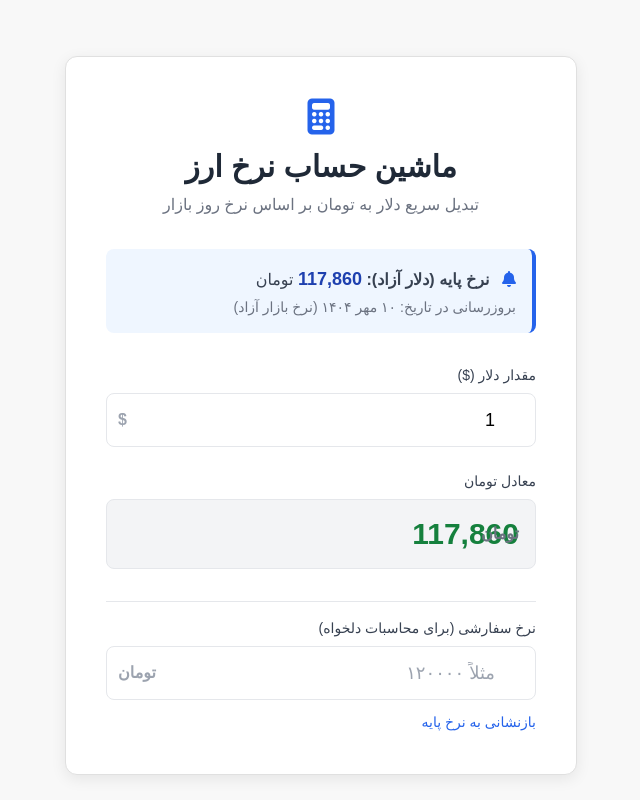
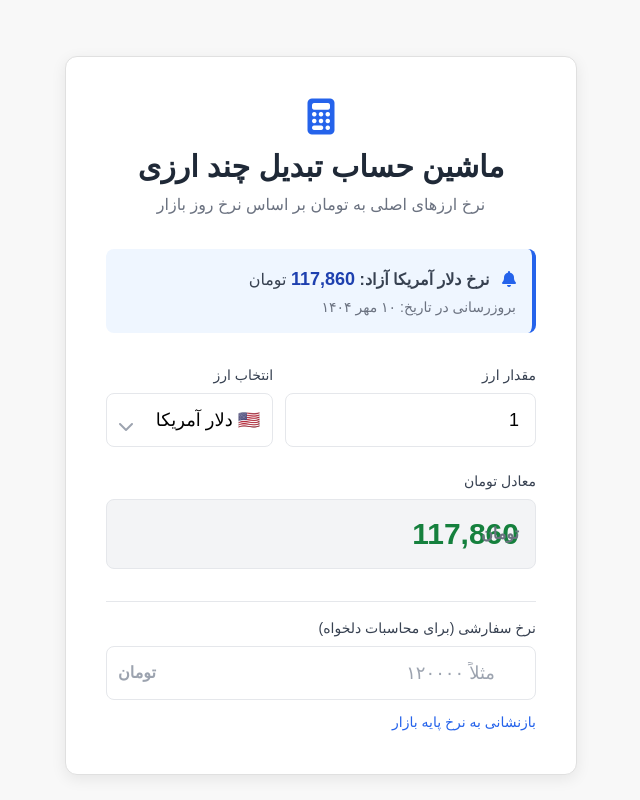
Before and after one commit to Reza-AST-2000/Telegram-proxy-finder, a plain HTML site: page index.html in a window 1280 px wide. Shown: the whole page, without its empty margins (319-959 px from the left). Drawn offline with nearby package versions, Linux system fonts and the light colour scheme; a web font is replaced by a local one.

Commit message:
Update index.html

```diff
--- a/index.html
+++ b/index.html
@@ -3,7 +3,7 @@
 <head>
     <meta charset="UTF-8">
     <meta name="viewport" content="width=device-width, initial-scale=1.0">
-    <title>ماشین حساب تبدیل ارز</title>
+    <title>ماشین حساب تبدیل چند ارزی</title>
     <script src="https://cdn.tailwindcss.com"></script>
     <link rel="stylesheet" href="https://cdnjs.cloudflare.com/ajax/libs/font-awesome/6.5.1/css/all.min.css">
 
@@ -24,13 +24,12 @@
             box-shadow: 0 4px 15px rgba(0, 0, 0, 0.08);
             border: 1px solid #e0e0e0;
         }
-        /* تمرکز روی فیلد ورودی */
-        .input-group input:focus {
+        .input-group input:focus, .input-group select:focus {
             outline: none;
             border-color: #2563eb;
             box-shadow: 0 0 0 3px rgba(37, 99, 235, 0.2);
         }
-        /* نمایش نتیجه تومان به صورت چپ‌چین (برای خوانایی اعداد) */
+        /* نمایش نتیجه تومان به صورت چپ‌چین */
         #tomanOutput {
             direction: ltr;
             text-align: right;
@@ -42,22 +41,30 @@
     <div class="w-full max-w-lg mt-10 card p-6 md:p-10 rounded-xl">
         <header class="text-center mb-8">
             <i class="fa-solid fa-calculator text-4xl text-blue-600 mb-3"></i>
-            <h1 class="text-3xl font-extrabold text-gray-800">ماشین حساب نرخ ارز</h1>
-            <p class="text-gray-500 mt-2">تبدیل سریع دلار به تومان بر اساس نرخ روز بازار</p>
+            <h1 class="text-3xl font-extrabold text-gray-800">ماشین حساب تبدیل چند ارزی</h1>
+            <p class="text-gray-500 mt-2">نرخ ارزهای اصلی به تومان بر اساس نرخ روز بازار</p>
         </header>
 
         <div class="bg-blue-50 border-r-4 border-blue-600 p-4 mb-8 rounded-lg text-gray-700">
             <i class="fa-solid fa-bell text-blue-600 ml-2"></i>
-            <span class="font-bold">نرخ پایه (دلار آزاد):</span>
+            <span class="font-bold" id="currentCurrencyName">نرخ دلار آزاد:</span>
             <span id="baseRateDisplay" class="font-extrabold text-lg text-blue-800"></span> تومان
             <p class="text-sm mt-1 text-gray-500" id="updateInfo"></p>
         </div>
 
-        <div class="input-group mb-6">
-            <label for="dollarInput" class="block text-sm font-medium text-gray-700 mb-2">مقدار دلار ($)</label>
-            <div class="relative">
-                <input type="number" id="dollarInput" oninput="calculate()" class="w-full p-3 pr-10 border rounded-lg text-lg" placeholder="مقدار دلار را وارد کنید (مثلاً ۱۰۰)" value="1">
-                <span class="absolute left-3 top-1/2 transform -translate-y-1/2 text-gray-400 font-bold">$</span>
+        <div class="input-group mb-6 flex gap-3">
+            <div class="w-3/5">
+                <label for="amountInput" class="block text-sm font-medium text-gray-700 mb-2">مقدار ارز</label>
+                <input type="number" id="amountInput" oninput="calculate()" class="w-full p-3 pr-4 border rounded-lg text-lg focus:ring-blue-500" placeholder="مقدار را وارد کنید" value="1">
+            </div>
+            <div class="w-2/5 relative">
+                <label for="currencySelect" class="block text-sm font-medium text-gray-700 mb-2">انتخاب ارز</label>
+                <select id="currencySelect" onchange="calculate()" class="w-full bg-white p-3 border rounded-lg text-lg appearance-none focus:ring-blue-500">
+                    <option value="USD">🇺🇸 دلار آمریکا</option>
+                    <option value="EUR">🇪🇺 یورو</option>
+                    <option value="AED">🇦🇪 درهم امارات</option>
+                    </select>
+                <i class="fa-solid fa-chevron-down absolute left-3 top-1/2 mt-3 text-gray-400 pointer-events-none"></i>
             </div>
         </div>
 
@@ -77,45 +84,58 @@
                 <input type="number" id="customRateInput" oninput="calculate()" class="w-full p-3 pr-10 border rounded-lg text-lg" placeholder="مثلاً ۱۲۰۰۰۰">
                 <span class="absolute left-3 top-1/2 transform -translate-y-1/2 text-gray-400 font-bold">تومان</span>
             </div>
-            <button onclick="resetRate()" class="mt-3 text-sm text-blue-600 hover:text-blue-800 font-medium">بازنشانی به نرخ پایه</button>
+            <button onclick="resetRate()" class="mt-3 text-sm text-blue-600 hover:text-blue-800 font-medium">بازنشانی به نرخ پایه بازار</button>
         </div>
 
     </div>
 
     <script>
         // **********************************************
-        // ۱. داده‌های اصلی نرخ ارز (داخل همین فایل HTML)
+        // ۱. داده‌های اصلی نرخ ارز (به‌روز شده در مهر ۱۴۰۴)
         // **********************************************
         const exchangeData = {
-            // نرخ جدید دلار آزاد در تاریخ ۱۰ مهر ۱۴۰۴
-            baseRate: 117860,
-            updateDate: "۱۰ مهر ۱۴۰۴"
+            updateDate: "۱۰ مهر ۱۴۰۴",
+            // نرخ‌های تقریبی بازار آزاد - دقت کنید این نرخ‌ها باید توسط شما به‌روز شوند
+            rates: {
+                // نرخ دلار آزاد (بر اساس آخرین جستجو)
+                "USD": { rate: 117860, name: "دلار آمریکا" },
+                // نرخ یورو آزاد
+                "EUR": { rate: 138410, name: "یورو" },
+                // نرخ درهم آزاد
+                "AED": { rate: 32111, name: "درهم امارات" }
+            }
         };
 
         // **********************************************
         // ۲. توابع اصلی محاسبه و نمایش
         // **********************************************
 
-        // تابع محاسبه و نمایش نتیجه
         function calculate() {
-            const dollarInput = document.getElementById('dollarInput').value;
+            const amountInput = document.getElementById('amountInput').value;
             const customRateInput = document.getElementById('customRateInput').value;
+            const selectedCurrency = document.getElementById('currencySelect').value;
 
-            // تعیین نرخ مورد استفاده (اول سفارشی، بعد نرخ پایه)
-            let rate = exchangeData.baseRate;
+            // گرفتن نرخ پایه ارز انتخابی از لیست داده‌ها
+            const baseRateData = exchangeData.rates[selectedCurrency];
+            const baseRate = baseRateData ? baseRateData.rate : 0;
+            const currencyName = baseRateData ? baseRateData.name : 'ارز';
+
+            // ۱. تعیین نرخ مورد استفاده (اول سفارشی، بعد نرخ پایه)
+            let rate = baseRate;
             if (customRateInput && !isNaN(parseFloat(customRateInput))) {
                 rate = parseFloat(customRateInput);
             }
 
-            // انجام محاسبات
-            const dollarAmount = parseFloat(dollarInput) || 0;
-            const tomanAmount = dollarAmount * rate;
+            // ۲. انجام محاسبات
+            const amount = parseFloat(amountInput) || 0;
+            const tomanAmount = amount * rate;
 
-            // نمایش نرخ پایه و اطلاعات
-            document.getElementById('baseRateDisplay').textContent = formatNumber(exchangeData.baseRate);
-            document.getElementById('updateInfo').textContent = `بروزرسانی در تاریخ: ${exchangeData.updateDate} (نرخ بازار آزاد)`;
+            // ۳. نمایش نرخ پایه و اطلاعات
+            document.getElementById('currentCurrencyName').textContent = `نرخ ${currencyName} آزاد:`;
+            document.getElementById('baseRateDisplay').textContent = formatNumber(baseRate);
+            document.getElementById('updateInfo').textContent = `بروزرسانی در تاریخ: ${exchangeData.updateDate}`;
 
-            // نمایش نتیجه تبدیل شده در خروجی
+            // ۴. نمایش نتیجه تبدیل شده
             document.getElementById('tomanOutput').textContent = formatNumber(tomanAmount);
         }
 
```
